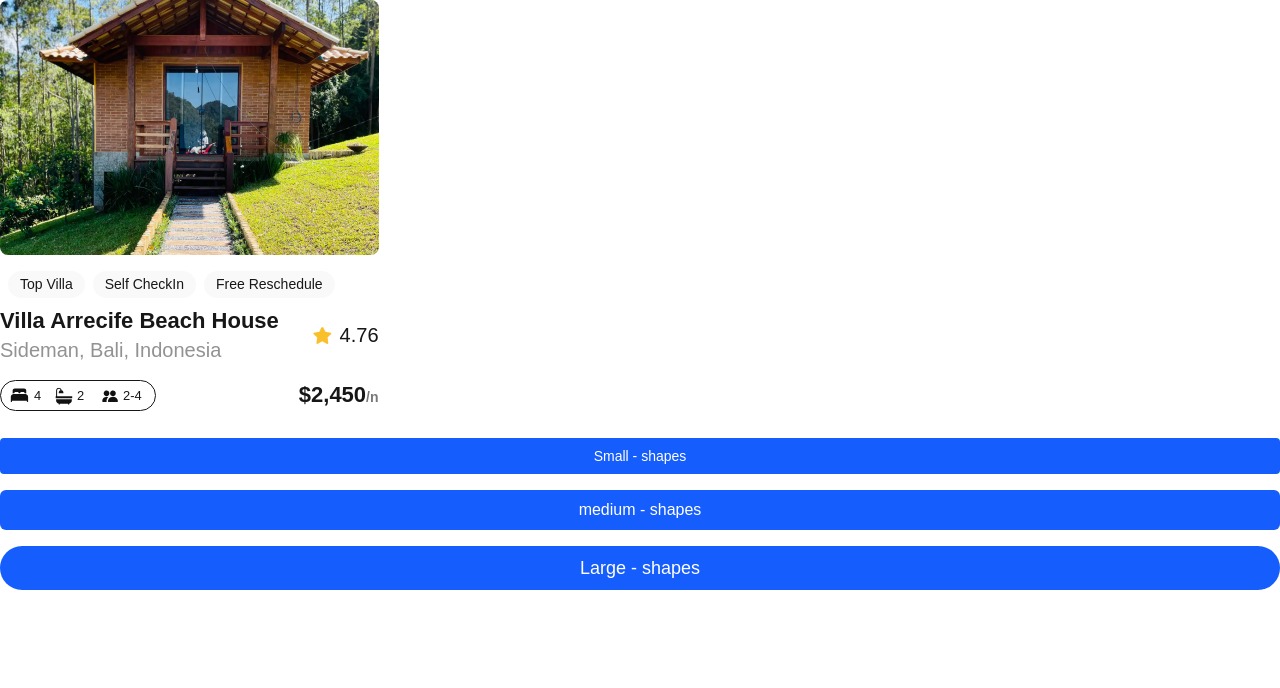
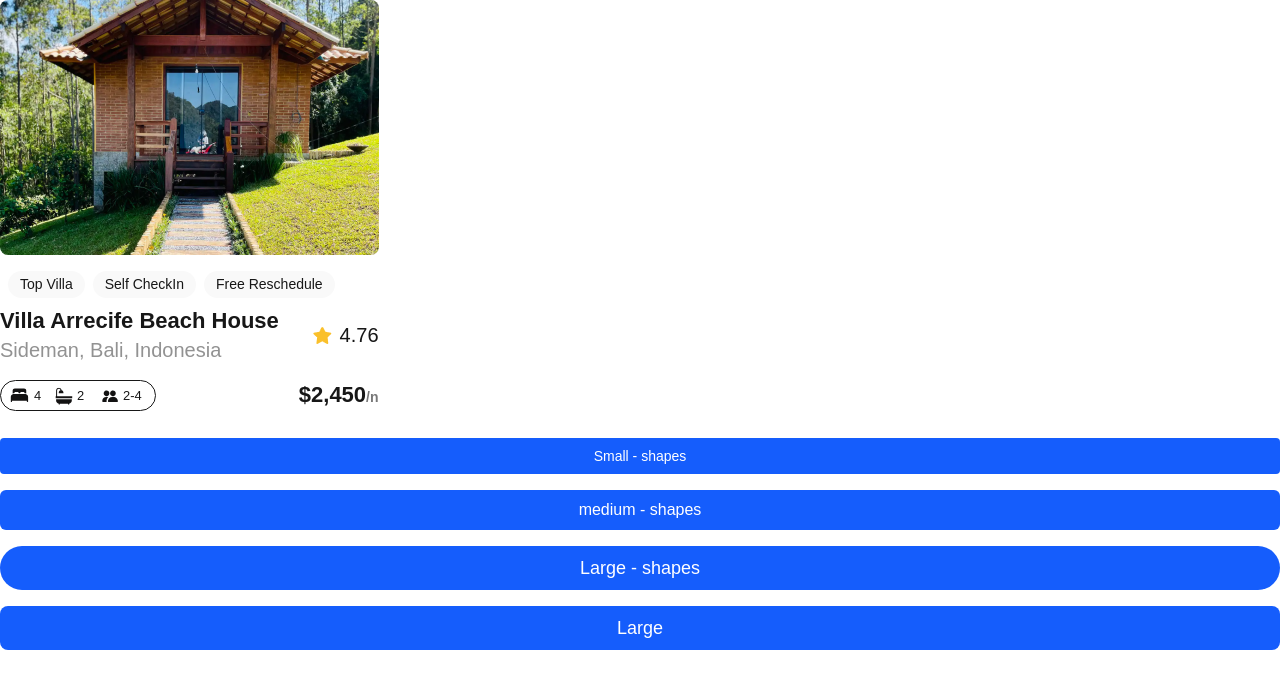
Before and after one commit to Thapelo-Nobatana/alx-project-0x00-setup, a Next.js app in the folder alx-project-0x00/: page /landing in a window 1280 px wide. Shown: the top 688 px of the page. Built offline with nearby package versions, Linux system fonts and the light colour scheme.

Commit message:
feat: create reusable Button component with dynamic title and styles props

```diff
--- a/alx-project-0x00/pages/landing.tsx
+++ b/alx-project-0x00/pages/landing.tsx
@@ -14,7 +14,7 @@ const Landing: React.FC =  () => {
                 <Button title="Small - shapes"  styles="rounded-sm text-sm"/>
                 <Button title="medium - shapes"  styles="rounded-md text-base"/>
                 <Button title="Large - shapes"  styles="rounded-full text-lg"/>
-
+                <Button title="Large" styles="rounded-lg text-lg" />
             </div>
         </div>
     )
```
